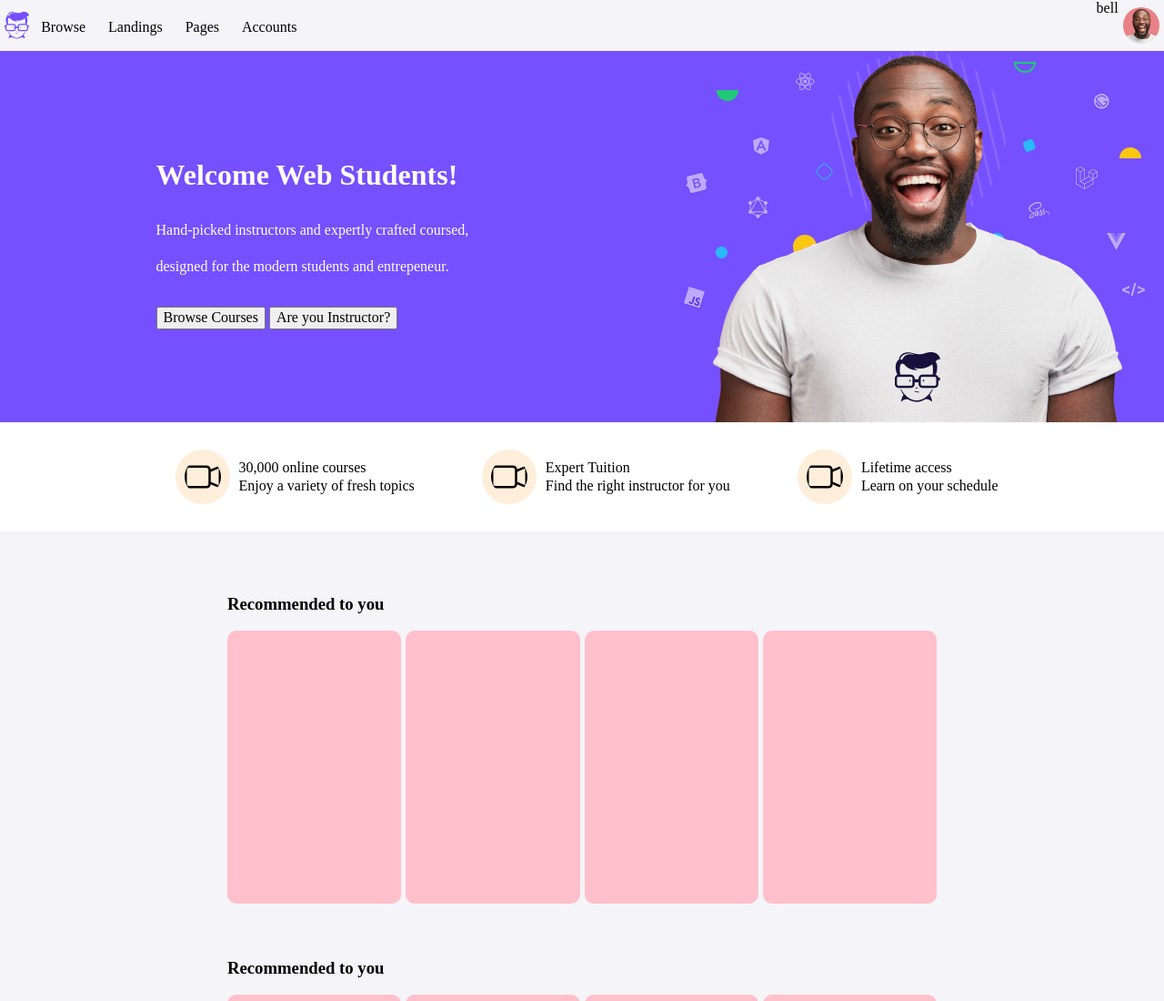
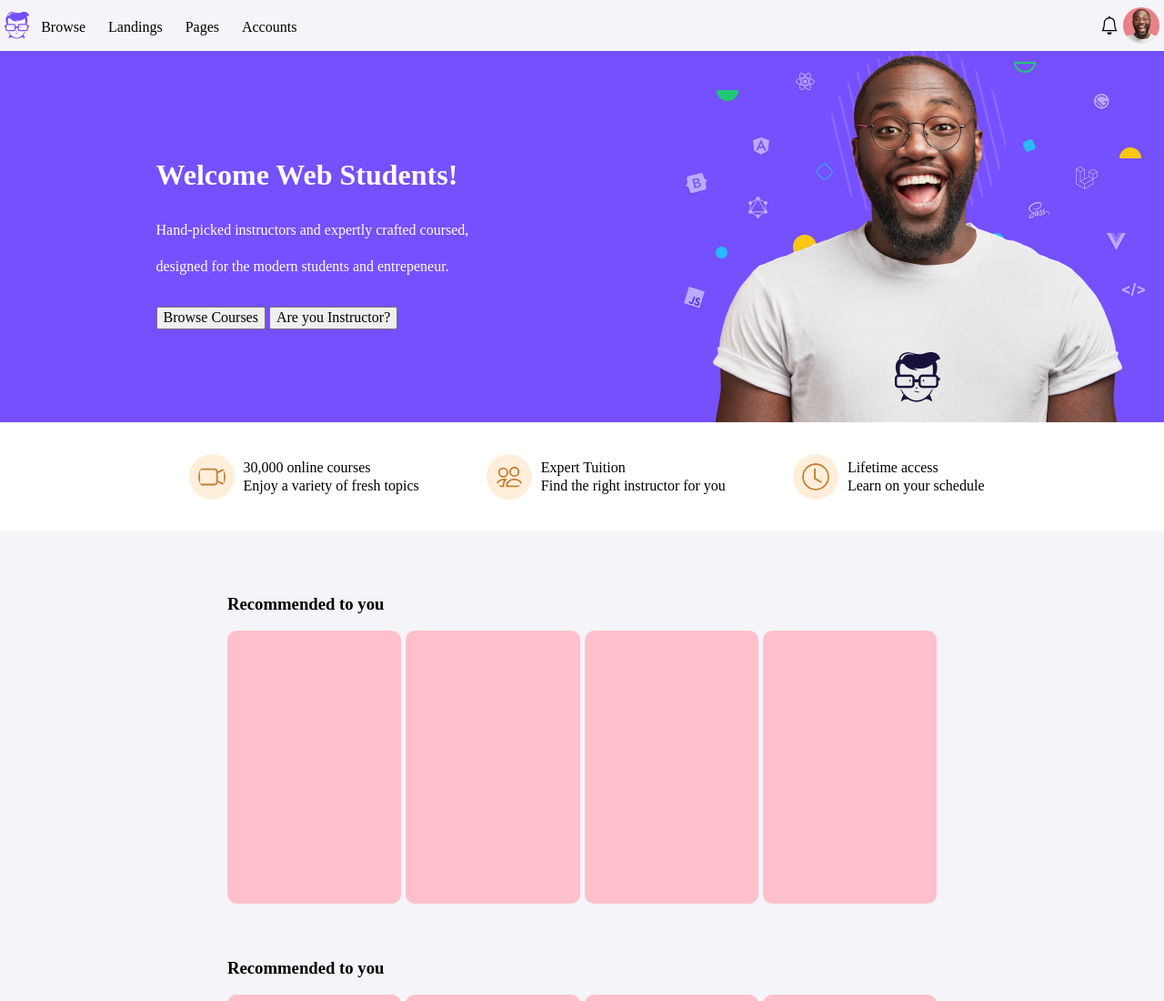
Before and after one commit to annoinspace/EPICODE-U2-RESPONSIVE-LAYOUT, a plain HTML site: page index.html in a window 1280 px wide. Shown: the top 1100 px of the page at 91% size. Drawn offline with Linux system fonts and the light colour scheme.

Commit message:
icons changed

```diff
--- a/index.html
+++ b/index.html
@@ -21,7 +21,19 @@
           </ul>
         </div>
         <div id="user-login" class="flex">
-          <div>bell</div>
+          <svg
+            id=""
+            xmlns="http://www.w3.org/2000/svg"
+            width="20"
+            height="20"
+            fill="currentColor"
+            class="bi bi-bell"
+            viewBox="0 0 16 16"
+          >
+            <path
+              d="M8 16a2 2 0 0 0 2-2H6a2 2 0 0 0 2 2zM8 1.918l-.797.161A4.002 4.002 0 0 0 4 6c0 .628-.134 2.197-.459 3.742-.16.767-.376 1.566-.663 2.258h10.244c-.287-.692-.502-1.49-.663-2.258C12.134 8.197 12 6.628 12 6a4.002 4.002 0 0 0-3.203-3.92L8 1.917zM14.22 12c.223.447.481.801.78 1H1c.299-.199.557-.553.78-1C2.68 10.2 3 6.88 3 6c0-2.42 1.72-4.44 4.005-4.901a1 1 0 1 1 1.99 0A5.002 5.002 0 0 1 13 6c0 .88.32 4.2 1.22 6z"
+            />
+          </svg>
           <img id="user-avatar" class="icon" src="/assets/avatar-1.jpg" />
         </div>
       </nav>
@@ -40,11 +52,20 @@
       </div>
       <div id="hero-lower" class="flex">
         <div class="middle-banner-wrapper flex">
-          <img
-            id="camera"
+          <svg
             class="lower-hero-icon"
-            src="/assets/camera-video.svg"
-          />
+            xmlns="http://www.w3.org/2000/svg"
+            width="10"
+            height="10"
+            fill="currentColor"
+            class="bi bi-camera-video"
+            viewBox="0 0 16 16"
+          >
+            <path
+              fill-rule="evenodd"
+              d="M0 5a2 2 0 0 1 2-2h7.5a2 2 0 0 1 1.983 1.738l3.11-1.382A1 1 0 0 1 16 4.269v7.462a1 1 0 0 1-1.406.913l-3.111-1.382A2 2 0 0 1 9.5 13H2a2 2 0 0 1-2-2V5zm11.5 5.175 3.5 1.556V4.269l-3.5 1.556v4.35zM2 4a1 1 0 0 0-1 1v6a1 1 0 0 0 1 1h7.5a1 1 0 0 0 1-1V5a1 1 0 0 0-1-1H2z"
+            />
+          </svg>
           <div class="hero-lower-content flex column">
             <span>30,000 online courses</span>
             <br />
@@ -52,11 +73,19 @@
           </div>
         </div>
         <div class="middle-banner-wrapper flex">
-          <img
-            id="camera"
+          <svg
             class="lower-hero-icon"
-            src="/assets/camera-video.svg"
-          />
+            xmlns="http://www.w3.org/2000/svg"
+            width="10"
+            height="10"
+            fill="currentColor"
+            class="bi bi-people"
+            viewBox="0 0 16 16"
+          >
+            <path
+              d="M15 14s1 0 1-1-1-4-5-4-5 3-5 4 1 1 1 1h8zm-7.978-1A.261.261 0 0 1 7 12.996c.001-.264.167-1.03.76-1.72C8.312 10.629 9.282 10 11 10c1.717 0 2.687.63 3.24 1.276.593.69.758 1.457.76 1.72l-.008.002a.274.274 0 0 1-.014.002H7.022zM11 7a2 2 0 1 0 0-4 2 2 0 0 0 0 4zm3-2a3 3 0 1 1-6 0 3 3 0 0 1 6 0zM6.936 9.28a5.88 5.88 0 0 0-1.23-.247A7.35 7.35 0 0 0 5 9c-4 0-5 3-5 4 0 .667.333 1 1 1h4.216A2.238 2.238 0 0 1 5 13c0-1.01.377-2.042 1.09-2.904.243-.294.526-.569.846-.816zM4.92 10A5.493 5.493 0 0 0 4 13H1c0-.26.164-1.03.76-1.724.545-.636 1.492-1.256 3.16-1.275zM1.5 5.5a3 3 0 1 1 6 0 3 3 0 0 1-6 0zm3-2a2 2 0 1 0 0 4 2 2 0 0 0 0-4z"
+            />
+          </svg>
           <div class="hero-lower-content flex column">
             <span>Expert Tuition</span>
             <br />
@@ -64,11 +93,22 @@
           </div>
         </div>
         <div class="middle-banner-wrapper flex">
-          <img
-            id="camera"
+          <svg
             class="lower-hero-icon"
-            src="/assets/camera-video.svg"
-          />
+            xmlns="http://www.w3.org/2000/svg"
+            width="10"
+            height="10"
+            fill="currentColor"
+            class="bi bi-clock"
+            viewBox="0 0 16 16"
+          >
+            <path
+              d="M8 3.5a.5.5 0 0 0-1 0V9a.5.5 0 0 0 .252.434l3.5 2a.5.5 0 0 0 .496-.868L8 8.71V3.5z"
+            />
+            <path
+              d="M8 16A8 8 0 1 0 8 0a8 8 0 0 0 0 16zm7-8A7 7 0 1 1 1 8a7 7 0 0 1 14 0z"
+            />
+          </svg>
           <div class="hero-lower-content flex column">
             <span>Lifetime access</span>
             <br />
--- a/style.css
+++ b/style.css
@@ -21,6 +21,10 @@
 #top-nav {
   height: 7vh;
   justify-content: space-between;
+}
+
+#user-login {
+  align-items: center;
 }
 
 #welcome {
@@ -47,6 +51,10 @@
 #user-avatar {
   border-radius: 50%;
   margin: auto;
+}
+
+#notification {
+  margin-inline-end: 5px;
 }
 
 ul {
@@ -78,7 +86,8 @@ li {
   align-items: center;
 }
 .lower-hero-icon {
-  height: 50%;
+  height: 50px;
+  width: 50px;
   margin: 10px;
   padding: 10px;
   border-radius: 50%;
```
